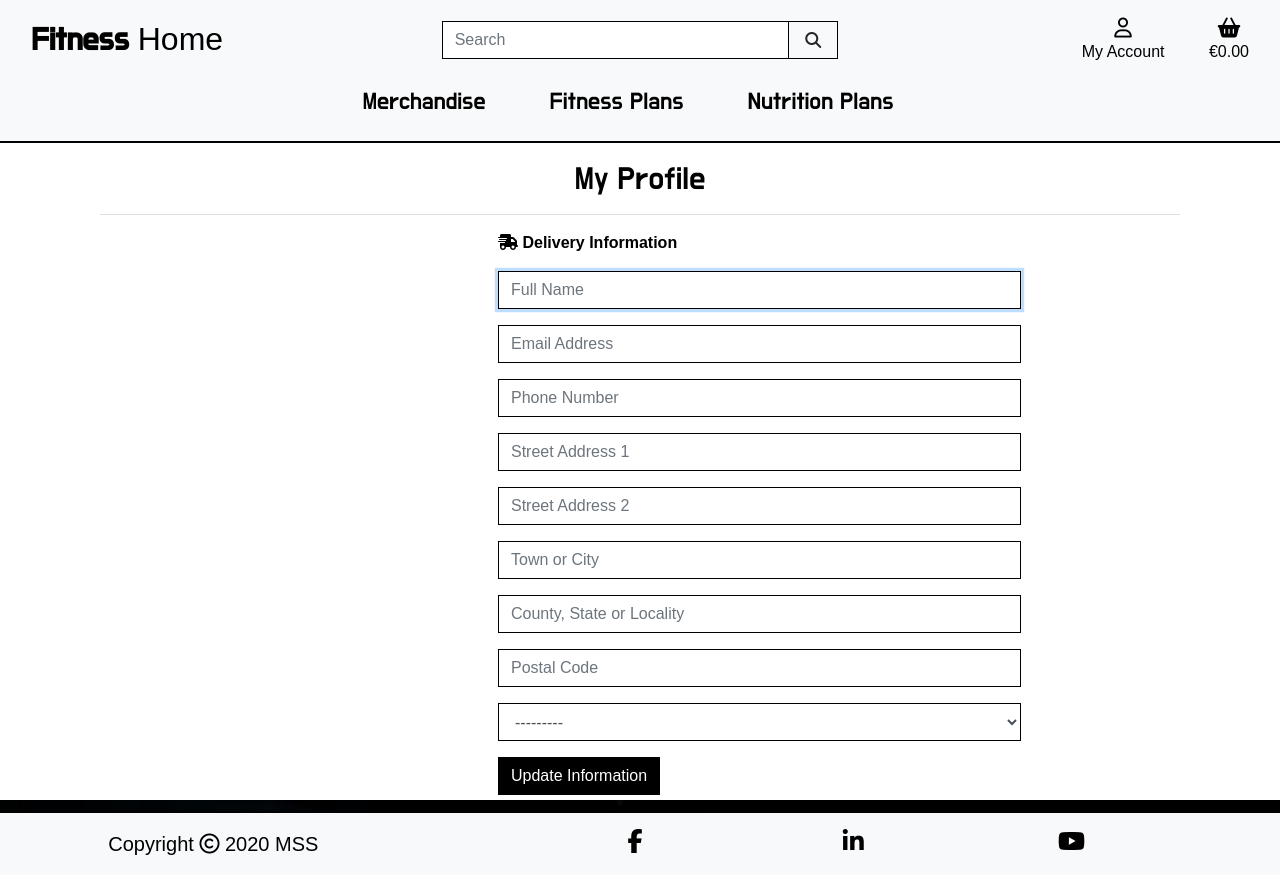
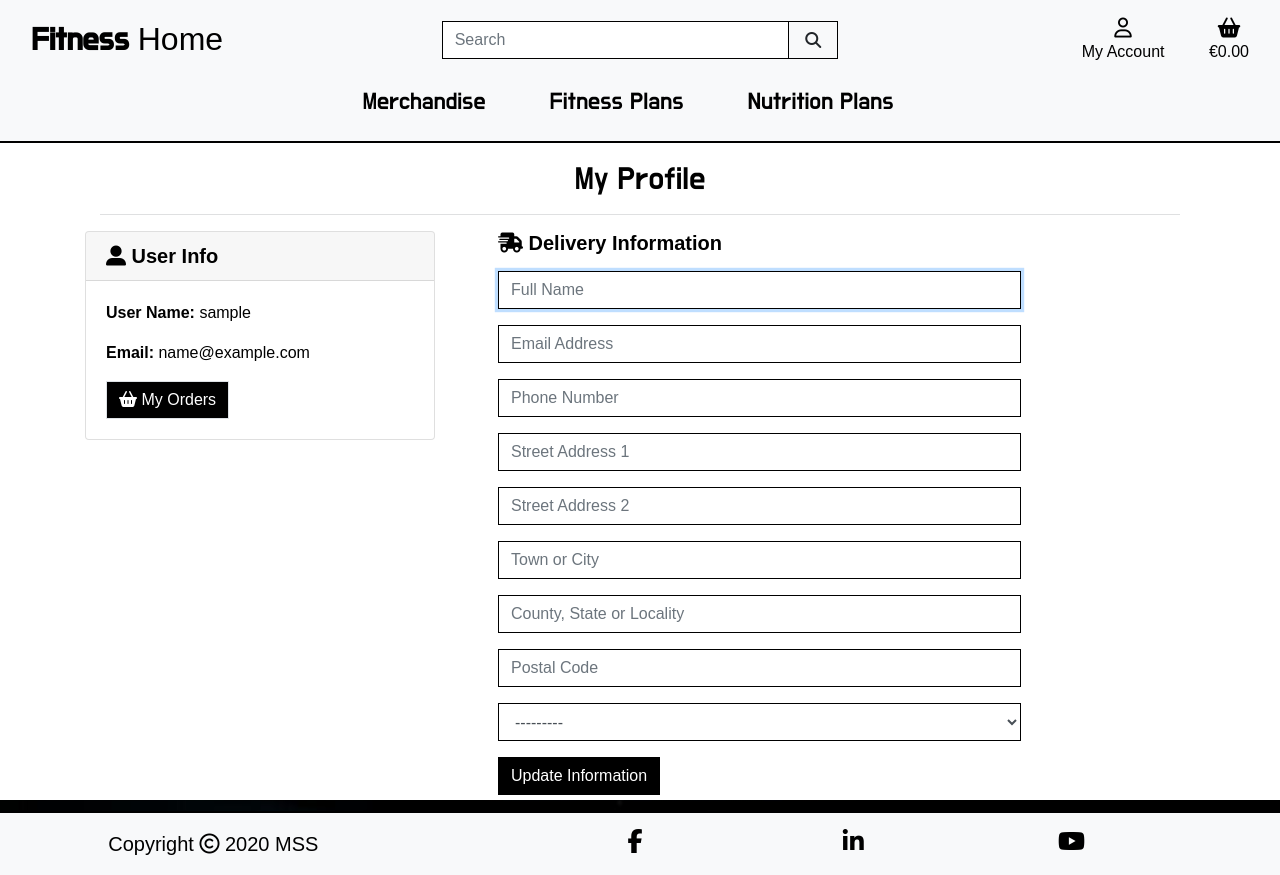
Before and after one commit to sohailshams/fitness-home, a Django app: page /profile/ in a window 1280 px wide. Run offline with Django 3.2, Linux system fonts and the light colour scheme; the visitor is signed in with stand-in values (Sample User, id 1); data comes from the database, SQL or seed files in the repository; some libraries are stand-ins or nearby versions.

Commit message:
Added user info card & my order button

```diff
--- a/profiles/templates/profiles/profile.html
+++ b/profiles/templates/profiles/profile.html
@@ -25,10 +25,19 @@
 </div>
 <div class="row">
     <div class="col-12 col-sm-12 col-md-4 text-black">
+        <div class="card profile-order-card">
+            <h5 class="card-header font-weight-bold"><i class="fas fa-user-alt"></i> User Info</h5>
+            <div class="card-body">
+                <p class="card-text"><strong>User Name:</strong> {{ user.username }}</p>
+                <p class="card-text"><strong>Email:</strong> {{ user.email }}</p>
 
+                <a href="" class="btn profile-order-btn border rounded-0 bg-black text-white"><i class="fa fa-shopping-basket" aria-hidden="true"></i> My Orders</a>
+
+            </div>
+        </div>
     </div>
     <div class="col-12 col-sm-12 col-md-8 pl-5">
-        <p class="text-black font-weight-bold"><i class="fas fa-shipping-fast"></i> Delivery Information</p>
+        <h5 class="text-black font-weight-bold"><i class="fas fa-shipping-fast"></i> Delivery Information</h5>
         <form class="mt-3 w-75" action="{% url 'profile' %}" method="POST" id="profile-form">
             {% csrf_token %}
             {{ form|crispy }}
```
